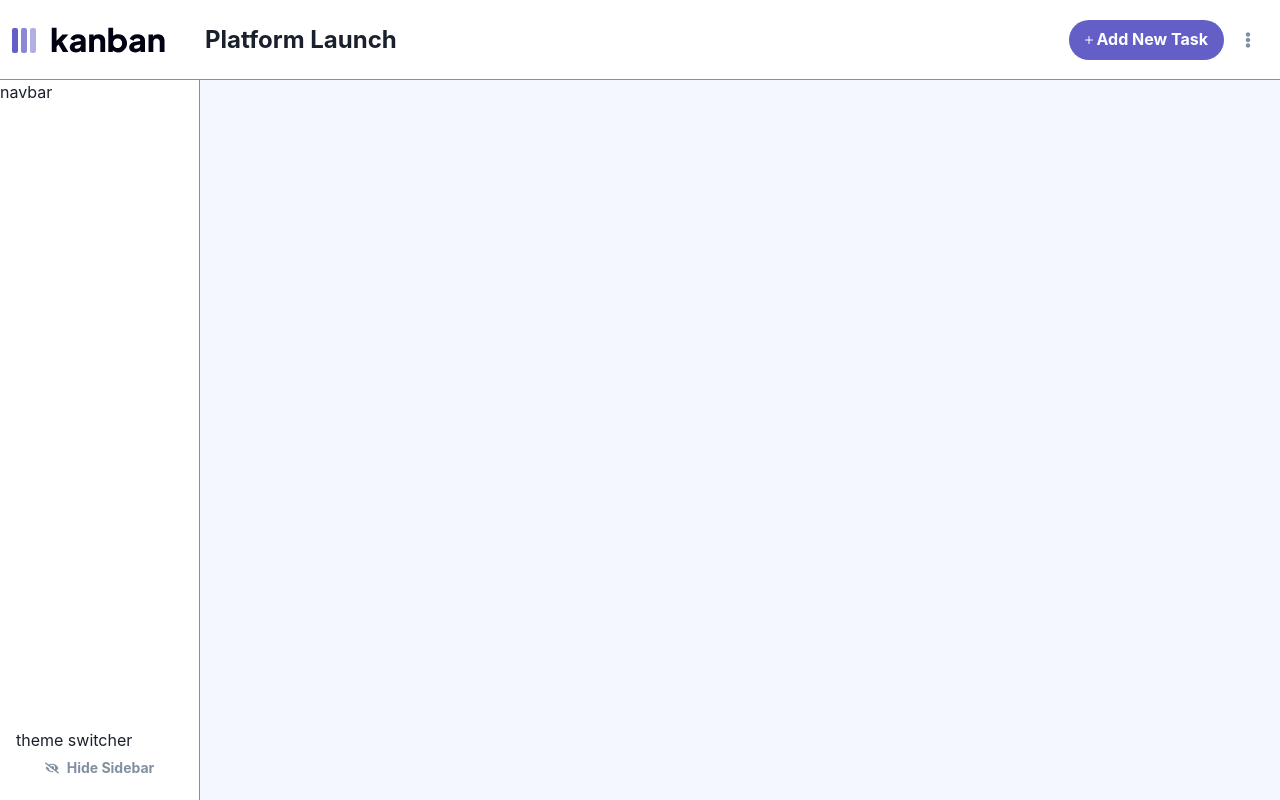
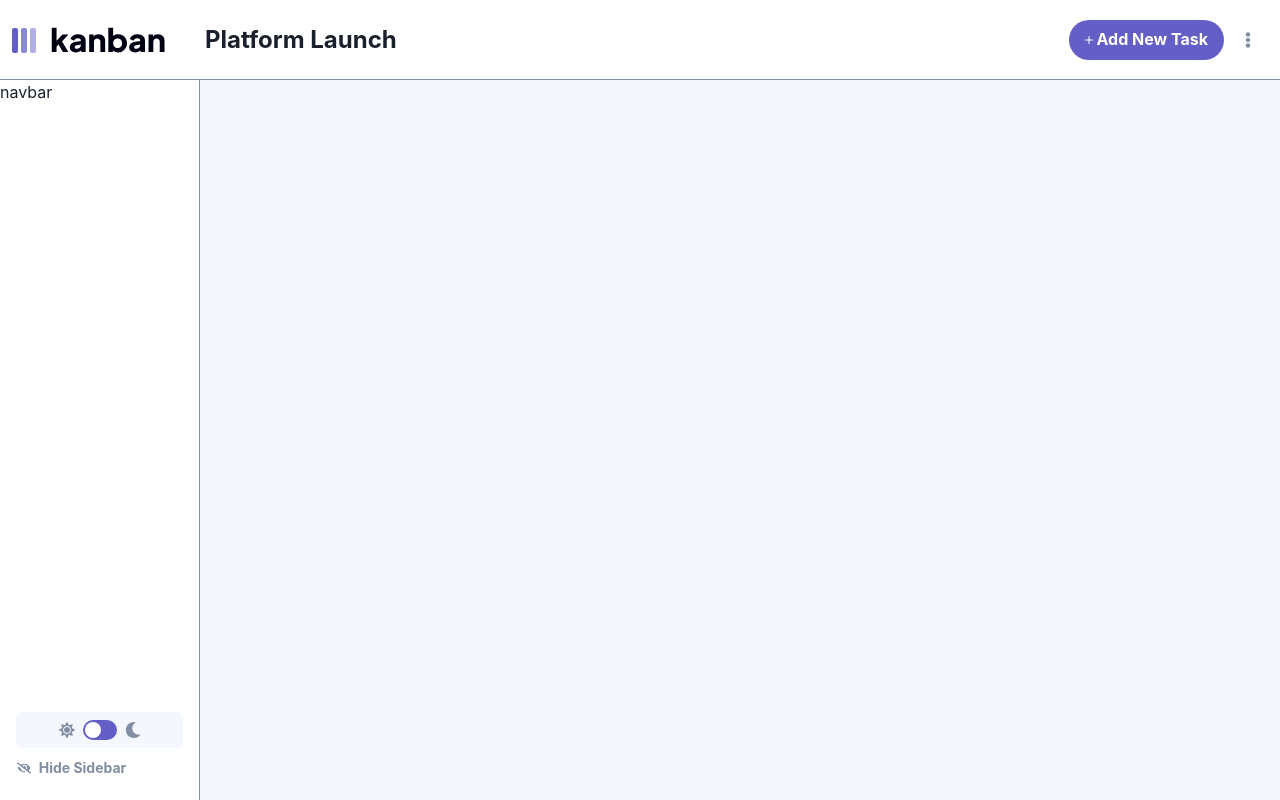
Before and after one commit to gabrielprrd/kanban-task-maanagement, a Next.js app: page / in a window 1280 px wide. Built offline with nearby package versions, Linux system fonts and the light colour scheme.

Commit message:
feat(frontend): add ThemeSwitcher to sidebar

```diff
--- a/src/components/layouts/Dashboard/Sidebar/index.tsx
+++ b/src/components/layouts/Dashboard/Sidebar/index.tsx
@@ -1,6 +1,7 @@
-import { Button, Flex } from '@chakra-ui/react'
+import { Button, Flex, useColorModeValue } from '@chakra-ui/react'
 import { FaEyeSlash } from 'react-icons/fa'
 import Navbar from '../Navbar'
+import ThemeSwitcher from '../ThemeSwitcher'
 
 interface Props {
   toggleSidebarVisibility: () => void
@@ -12,6 +13,7 @@ export default function Sidebar({ toggleSidebarVisibility }: Props) {
       display={{ base: 'none', sm: 'flex' }}
       w="200px"
       h="100%"
+      bgColor={useColorModeValue('#FFFFFF', '#2B2C37')}
       borderRight=".5px solid"
       borderColor="#828FA3"
       position={{ base: 'absolute', sm: 'relative' }}
@@ -19,12 +21,13 @@ export default function Sidebar({ toggleSidebarVisibility }: Props) {
       justify="space-between"
     >
       <Navbar />
-      <Flex direction="column" m={4}>
-        theme switcher
+      <Flex direction="column" m={4} gap={1}>
+        <ThemeSwitcher />
         <Button
           onClick={toggleSidebarVisibility}
           size="sm"
           borderLeftRadius={0}
+          ml={-14}
           bgColor="transparent"
           color="#828FA3"
           _hover={{
```
